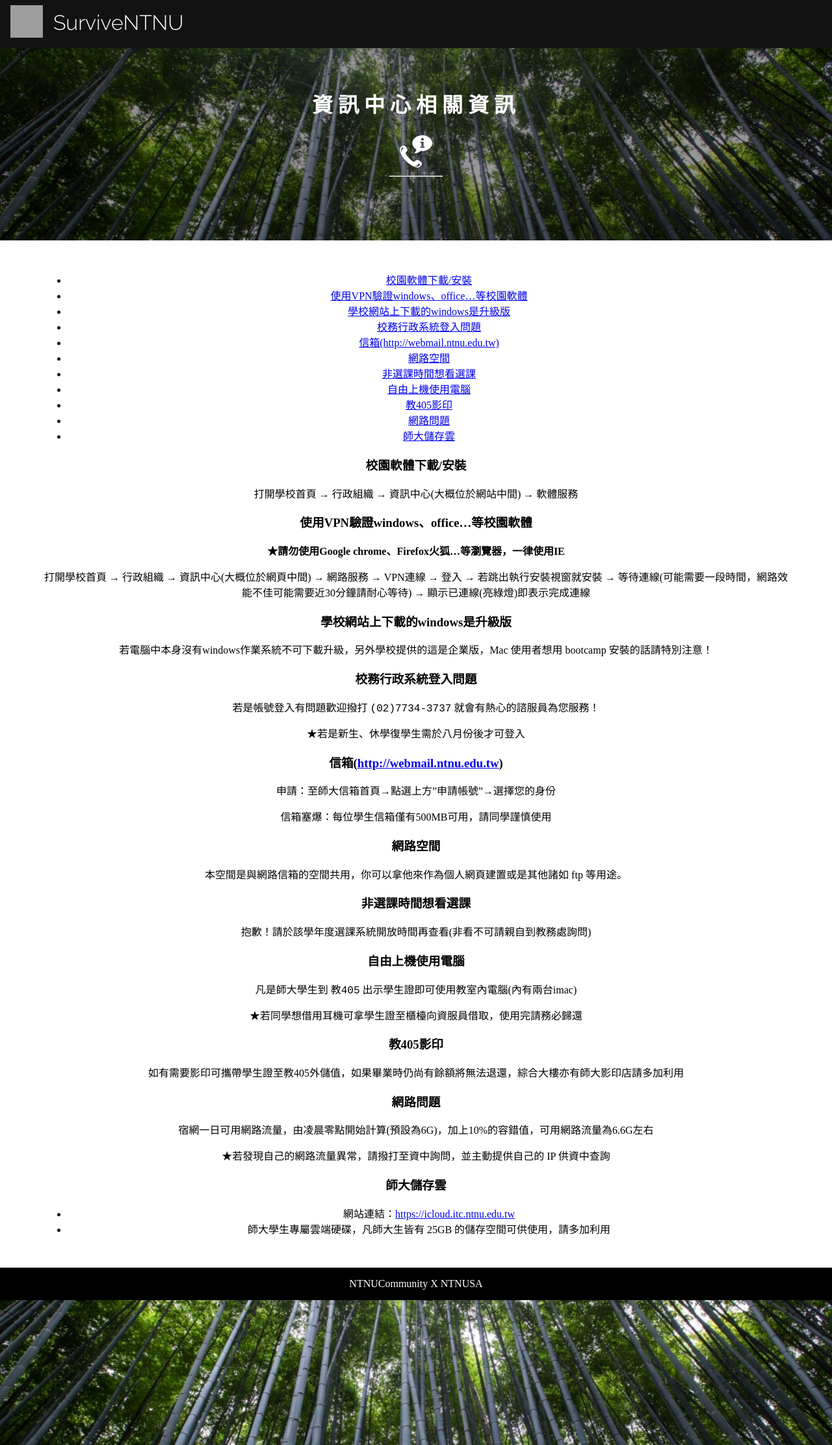
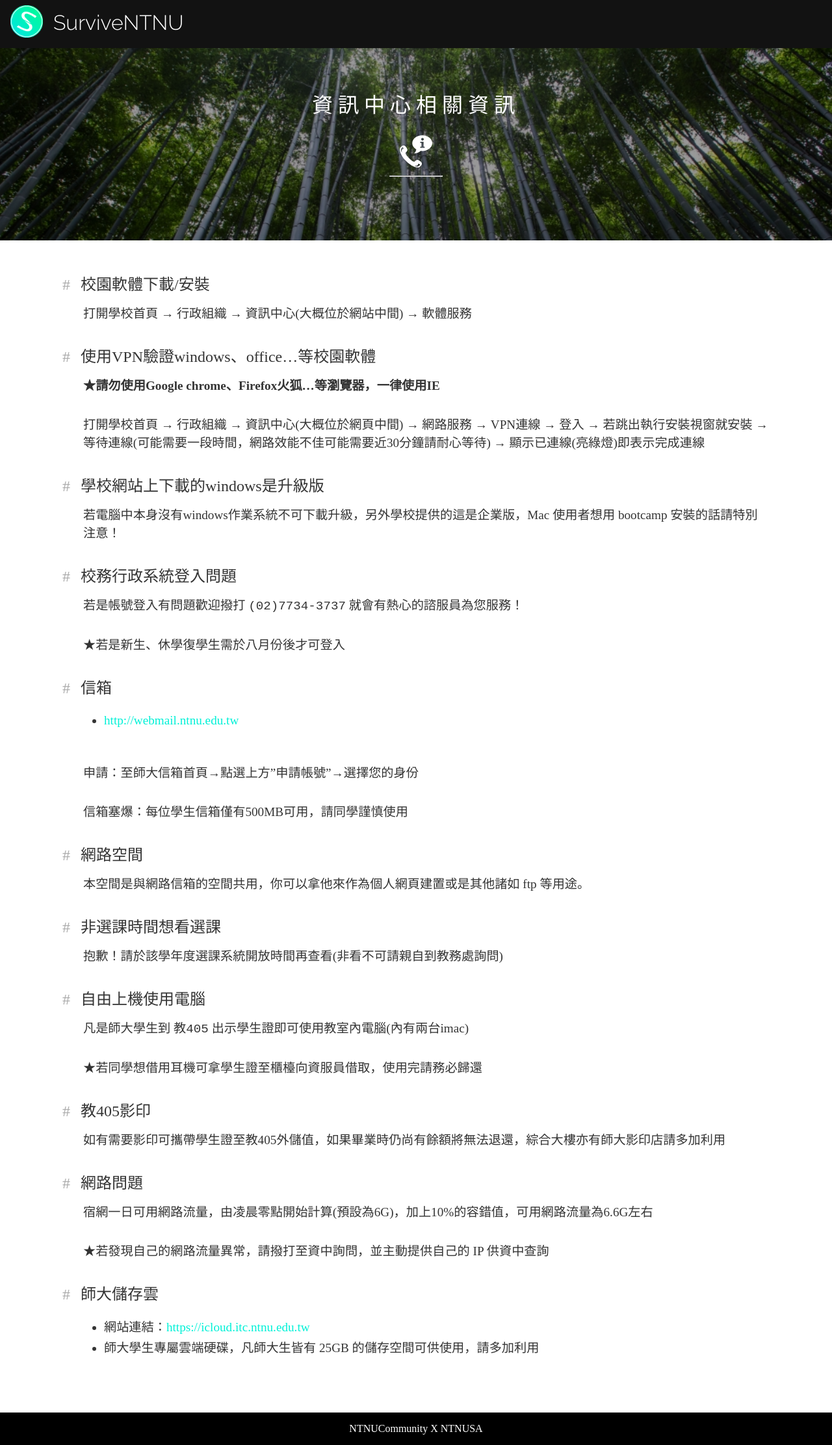
Before and after one commit to as535364/surviveNTNU, a Jekyll site: the page built from itcenter.md, in a window 1280 px wide. Shown: the whole page at 65% size. Built offline with Jekyll 4.4.1, drawn with Linux system fonts in a browser that asks for light colours; grey boxes are pictures that could not be loaded.

Commit message:
add style for markdown

```diff
--- a/_layouts/default.html
+++ b/_layouts/default.html
@@ -11,7 +11,7 @@
 	<body>
 		<header>
 			<a href="{{ site.baseurl }}/">
-				<h1><img src="{{ site.baseurl }}/images/logo-1.png" alt="site-logo" height="50px" width="50px" /><div>{{site.title}}</div></h1>
+				<h1><img src="{{ site.baseurl }}/images/logo.png" alt="site-logo" height="50px" width="50px" /><div>{{site.title}}</div></h1>
 			</a>
 		</header>
 		<main>
--- a/itcenter.md
+++ b/itcenter.md
@@ -4,9 +4,6 @@ title: 資訊中心相關資訊
 icon: itcenter.svg
 permalink: /info-center/
 ---
-
-* TOC
-{:toc}
 
 ### 校園軟體下載/安裝
 
@@ -29,7 +26,8 @@ permalink: /info-center/
 
 ★若是新生、休學復學生需於八月份後才可登入
 
-### 信箱([http://webmail.ntnu.edu.tw](http://webmail.ntnu.edu.tw))
+### 信箱
+- [http://webmail.ntnu.edu.tw](http://webmail.ntnu.edu.tw)
 
 申請：至師大信箱首頁→點選上方”申請帳號”→選擇您的身份
 
--- a/style.scss
+++ b/style.scss
@@ -157,6 +157,7 @@ footer {
 			color: #fff;
 			font-size: 2rem;
 			letter-spacing: 0.5rem;
+			font-weight: 400;
 		}
 		hr {
 			width: 80px;
@@ -165,9 +166,93 @@ footer {
 	}
 	article {
 		margin: 5vh auto 0;
-		padding: 2.5% 5%;
-		width: 90%;
+		padding: 2.5% 7.5%;
+		width: 85%;
 		background-color: #fff;
+		color: #343434;
+		text-align: left;
+		font-size: 1.2rem;
+
+		h2 {
+			display: inline-block;
+			padding: .75rem 2rem;
+			font-size: 2rem;
+			letter-spacing: 0.5rem;
+			font-weight: 400;
+			border-top: 1px solid #000;
+			border-bottom: 1px solid #000;
+		}
+
+		h3 {
+			margin: 1rem 0;
+			font-size: 1.5rem;
+			font-weight: 400;
+
+			&::before {
+				content: "#";
+				margin-right: 1rem;
+				color: #aaa;
+			}
+		}
+
+		p {
+			margin: 1rem 0 2rem 2rem;
+			line-height: 1.75rem;
+		}
+
+		a {
+			color: #00F1D7;
+			text-decoration: none;
+
+			&:hover {
+				color: #2BFFB2;
+				text-decoration: underline;
+			}
+		}
+
+		code {
+
+		}
+
+		ul, ol {
+			max-width: 800px;
+			margin-left: 2rem;
+			padding: 0 2rem 2rem;
+
+			li {
+				line-height: 2rem;
+			}
+
+			&#markdown-toc {
+				float: right;
+				padding: 1rem 2rem;
+				margin: 0;
+				width: 250px;
+				text-align: left;
+				list-style-type: none;
+				border: 1px solid #343434;
+				box-shadow: 5px 5px 0 #666;
+
+				li {
+					a {
+						color: #00F3D0;
+						text-decoration: none;
+						line-height: 1.5rem;
+
+						&:hover {
+							color: #00FFA7;
+							transition-duration: .2s;
+						}
+					}
+				}
+			}
+
+		}
+
+		.cjk-list ol {
+			list-style-type: cjk-ideographic;
+		}
+
 		#bus {
 			table {
 				margin: 0 auto;
@@ -187,5 +272,6 @@ footer {
 				}
 			}
 		}
+
 	}
 }
```
Also changed, not shown: sport.md (+24 -22 lines).
